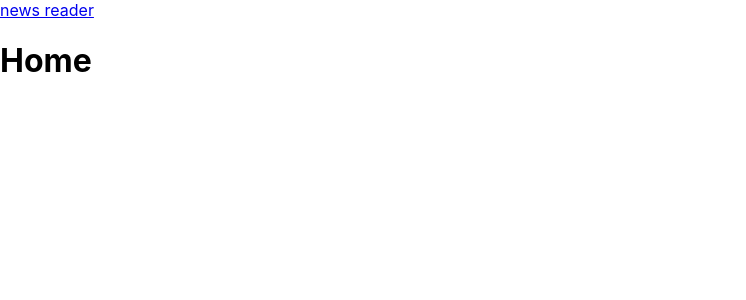
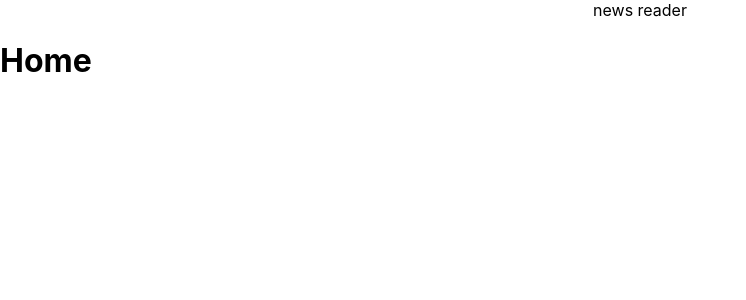
Before and after one commit to Markus-Xavier/news-reader-mod4final, a React (Create React App) app: page / in a window 1280 px wide. Shown: the top 300 px of the page, without its empty margins (0-746 px from the left). Built offline with nearby package versions, Linux system fonts and the light colour scheme.

Commit message:
Center header content, Remove default link styling

```diff
--- a/src/Components/AppHeader/AppHeader.css
+++ b/src/Components/AppHeader/AppHeader.css
@@ -0,0 +1,9 @@
+.app-header_display {
+  display: flex;
+  justify-content: center;
+}
+
+a {
+  color: inherit;
+  text-decoration: none;
+}
--- a/src/Components/AppHeader/AppHeader.js
+++ b/src/Components/AppHeader/AppHeader.js
@@ -4,6 +4,6 @@ import './AppHeader.css';
 
 export default function AppHeader() {
   return (
-    <header><Link to="/">news reader</Link></header>
+    <header className="app-header_display"><Link className="app-header_link-style" to="/">news reader</Link></header>
   )
 }
```
